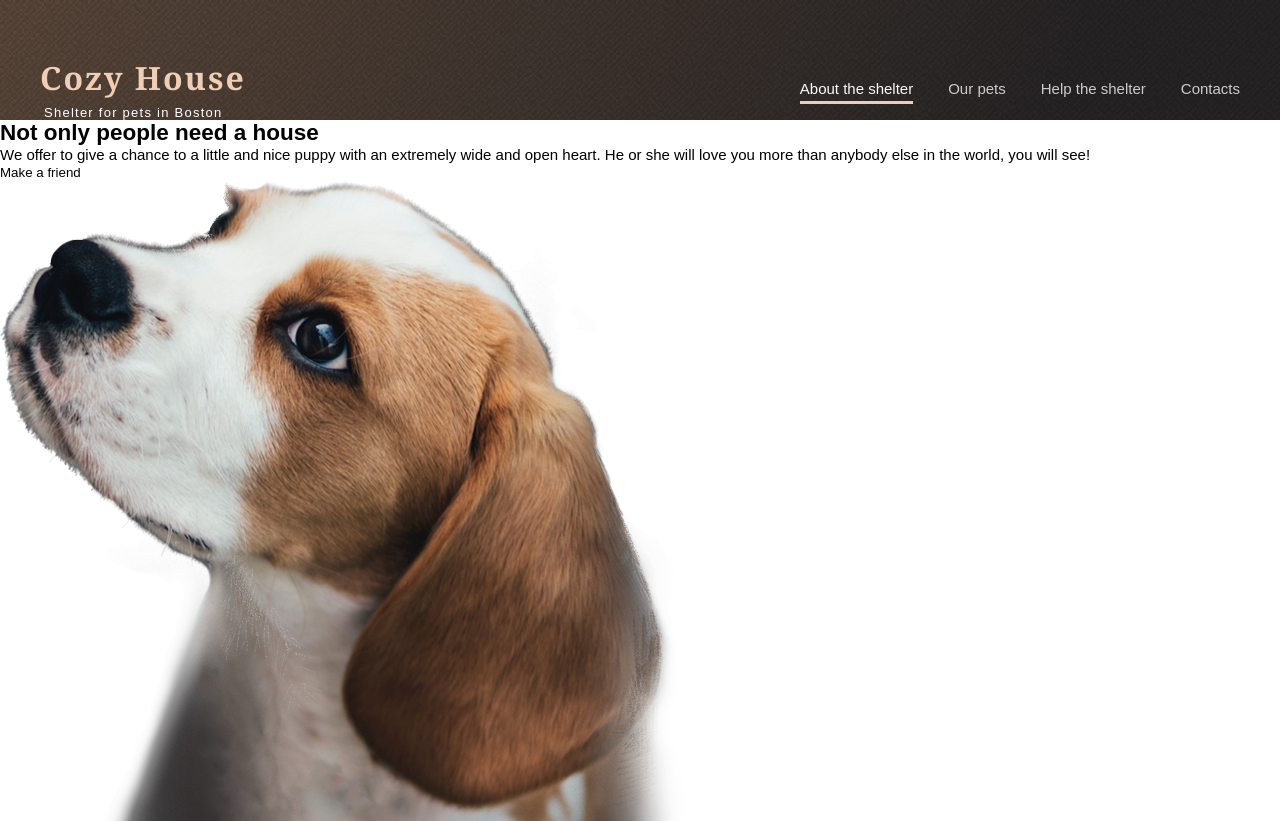
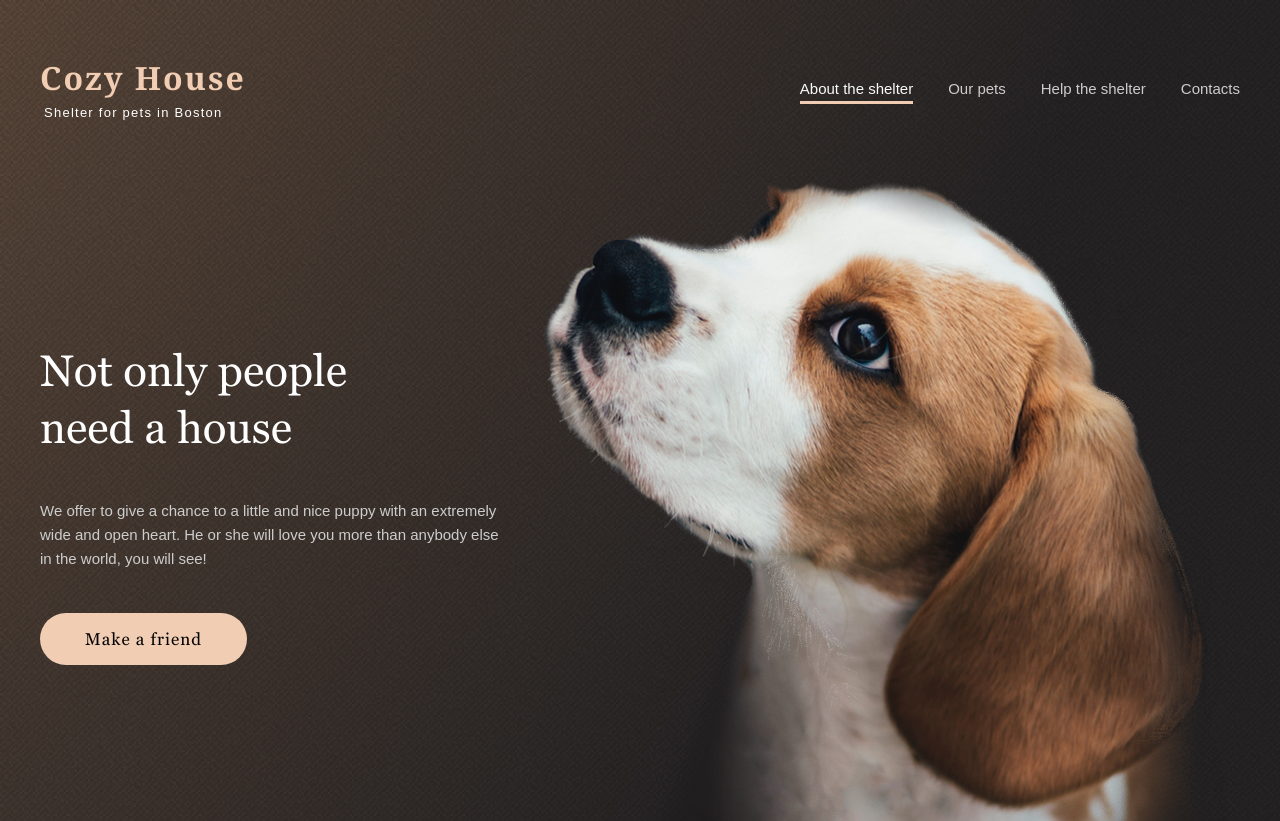
Before and after one commit to ssorokovnina/Shelter-dom, a plain HTML site: page index.html in a window 1280 px wide. Shown: the top 821 px of the page. Drawn offline with Linux system fonts and the light colour scheme.

Commit message:
feat: add styles to start screen

```diff
--- a/assets/css/general.css
+++ b/assets/css/general.css
@@ -15,3 +15,19 @@
 .container_p0 {
     padding: 0;
 }
+
+.button {
+    width: 207px;
+    height: 52px;
+
+    background-color: var(--primary-color);
+    border-radius: 100px;
+
+    font-family: var(--header-font-family);
+    font-size: 17px;
+    letter-spacing: 1px;
+}
+
+.button:hover {
+    background-color: #FDDCC4;
+}
--- /dev/null
+++ b/assets/css/start-screen.css
@@ -0,0 +1,36 @@
+.start-screen {
+    padding: 60px 40px 0;
+
+    display: flex;
+    justify-content: space-between;
+
+    background-image: url('../img/start-screen-gradient-background.jpg');
+    background-position: center -120px;
+    background-repeat: no-repeat;
+}
+
+.start-screen__information {
+    width: 460px;
+
+    padding-top: 163px;
+}
+
+.start-screen__title {
+    width: 310px;
+
+    font-family: var(--header-font-family);
+    font-size: 44px;
+    line-height: 57px;
+    font-weight: 400;
+
+    color: var(--light-color);
+}
+
+.start-screen__description {
+    padding: 42px 0;
+
+    font-size: var(--main-font-size);
+    line-height: 24px;
+
+    color: #CDCDCD;
+}
--- a/style.css
+++ b/style.css
@@ -3,3 +3,4 @@
 @import './assets/css/variables.css';
 @import './assets/css/general.css';
 @import './assets/css/header.css';
+@import './assets/css/start-screen.css';
```
